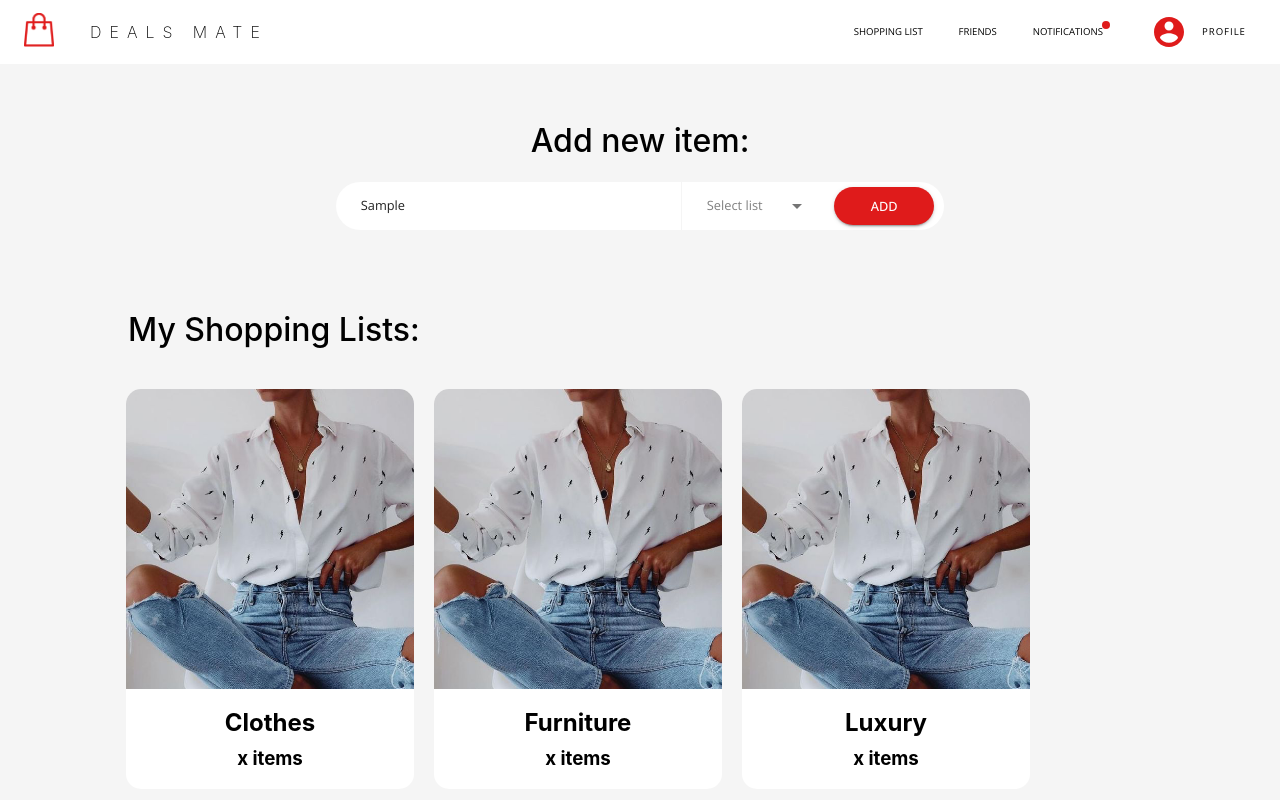
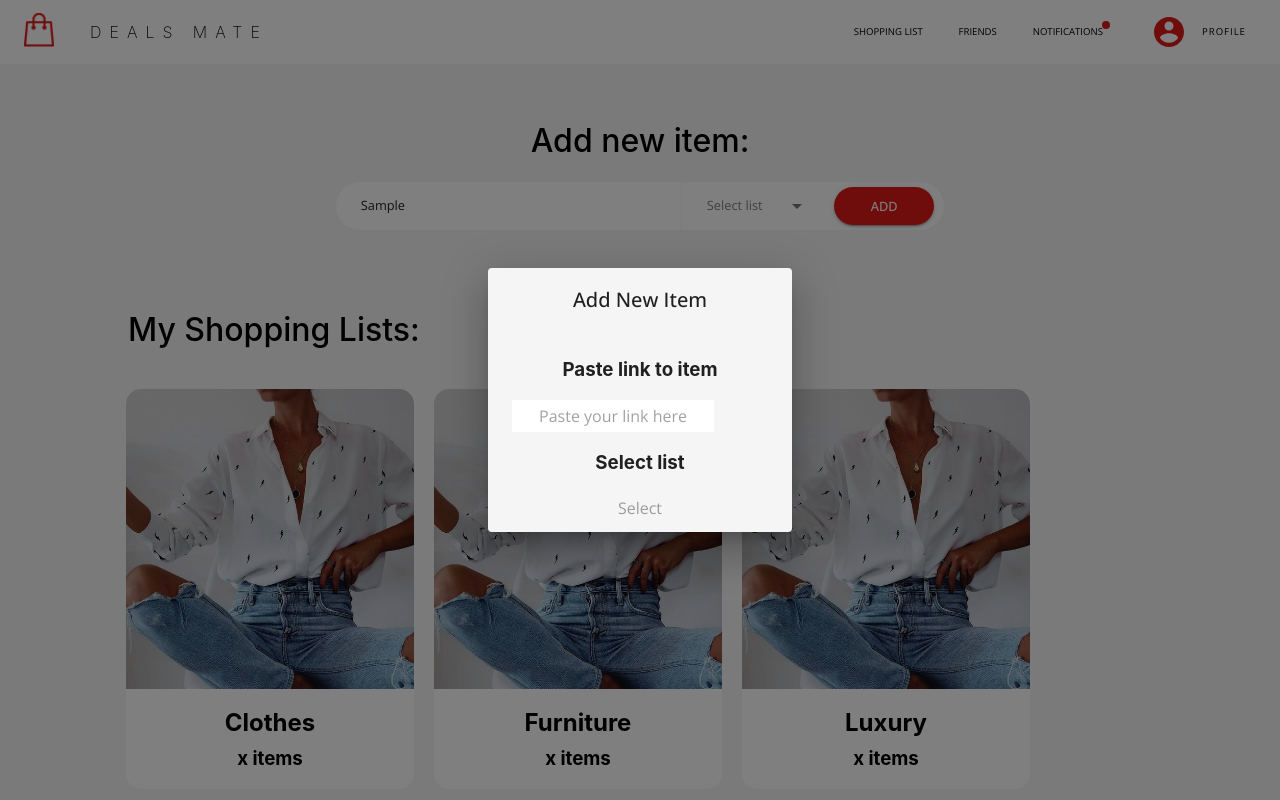
Before and after one commit to hatchways/team-cappuccino, a React (Create React App) app in the folder client/: page /profile in a window 1280 px wide. Both pictures are taken after typing "Sample" into the empty fields and a click on the button "ADD". Shown: the top 800 px of the page. Built offline with nearby package versions, Linux system fonts and the light colour scheme.

Commit message:
Adds partial introduction of additem

```diff
--- /dev/null
+++ b/client/src/pages/AddItem.js
@@ -0,0 +1,49 @@
+import React from "react";
+
+import Dialog from "@material-ui/core/Dialog";
+import DialogTitle from "@material-ui/core/DialogTitle";
+import DialogContent from "@material-ui/core/DialogContent";
+import { TextField } from "@material-ui/core";
+import { makeStyles } from "@material-ui/core/styles";
+
+const addItemStyles = makeStyles(theme => ({}));
+
+function AddItem(props) {
+  const classes = addItemStyles();
+  const { open, onClose } = props;
+  return (
+    <Dialog
+      open={open}
+      onClose={onClose}
+      PaperProps={{
+        style: {
+          display: "flex",
+          flexDirection: "column",
+          alignItems: "center",
+          background: "WhiteSmoke"
+        }
+      }}
+    >
+      <DialogTitle>Add New Item</DialogTitle>
+      <DialogContent>
+        <h3 style={{ textAlign: "center" }}>Paste link to item</h3>
+        <TextField
+          style={{ width: "20vw" }}
+          InputProps={{ disableUnderline: true }}
+          inputProps={{ style: { textAlign: "center" } }}
+          placeholder="Paste your link here"
+          style={{ backgroundColor: "white" }}
+        />
+        <h3 style={{ textAlign: "center" }}>Select list</h3>
+        <TextField
+          style={{ width: "20vw" }}
+          InputProps={{ disableUnderline: true }}
+          inputProps={{ style: { textAlign: "center" } }}
+          placeholder="Select"
+        />
+      </DialogContent>
+    </Dialog>
+  );
+}
+
+export default AddItem;
--- a/client/src/pages/Profile.js
+++ b/client/src/pages/Profile.js
@@ -13,6 +13,7 @@ import {
 import Add from "@material-ui/icons/Add";
 import { makeStyles } from "@material-ui/core/styles";
 import listImage from "../assets/shoppingPlaceHolder.png";
+import AddItem from "./AddItem.js";
 
 const profilePageStyles = makeStyles(theme => ({
   backgroundColor: {
@@ -90,6 +91,15 @@ const profilePageStyles = makeStyles(theme => ({
 
 function ProfilePage() {
   const [list, setList] = useState("");
+  const [openAddItem, setOpenAddItem] = React.useState(false);
+
+  function handleOpenAddItem() {
+    setOpenAddItem(true);
+  }
+
+  function handleCloseAddItem() {
+    setOpenAddItem(false);
+  }
 
   const handleChange = event => {
     setList(event.target.value);
@@ -149,10 +159,12 @@ function ProfilePage() {
                 borderRadius: 25,
                 width: "100px"
               }}
+              onClick={handleOpenAddItem}
               className={classes.addItemButton}
             >
               Add
             </Button>
+            <AddItem open={openAddItem} onClose={handleCloseAddItem} />
           </Paper>
         </Grid>
       </Grid>
```
